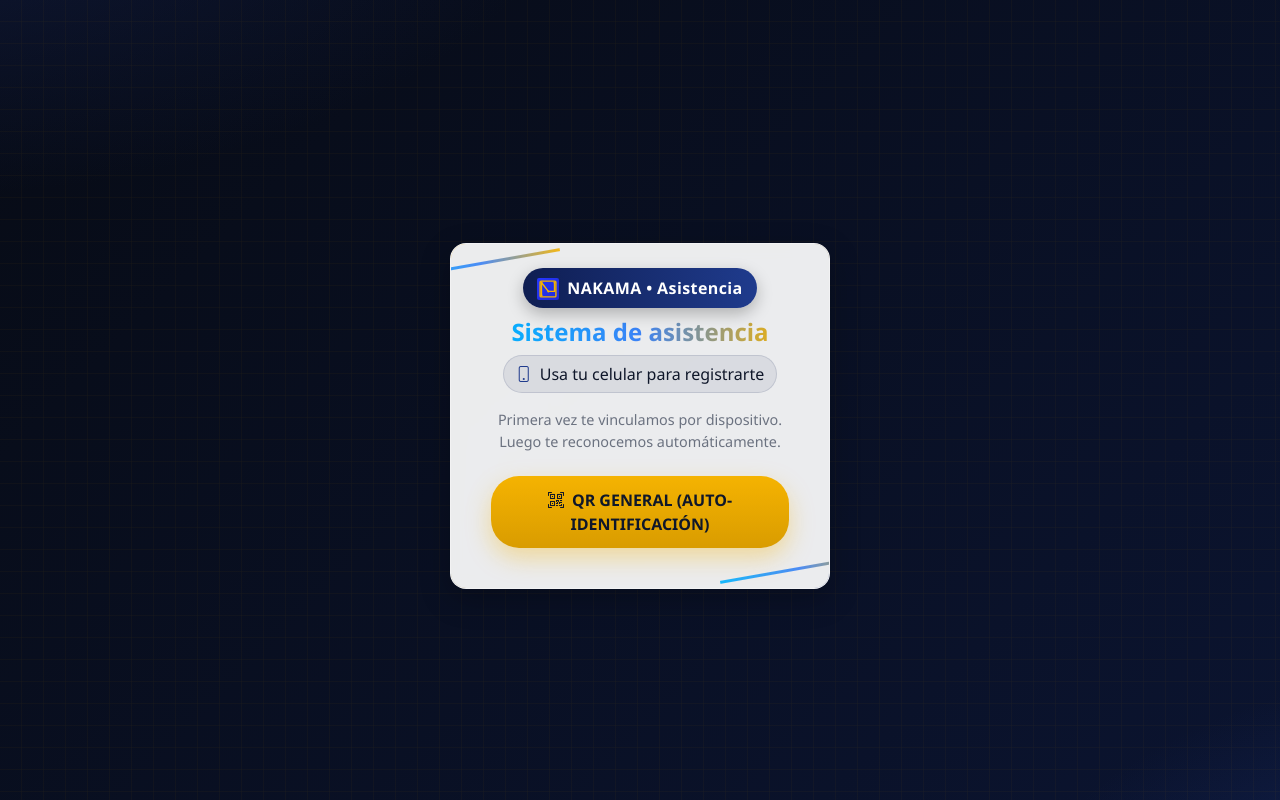
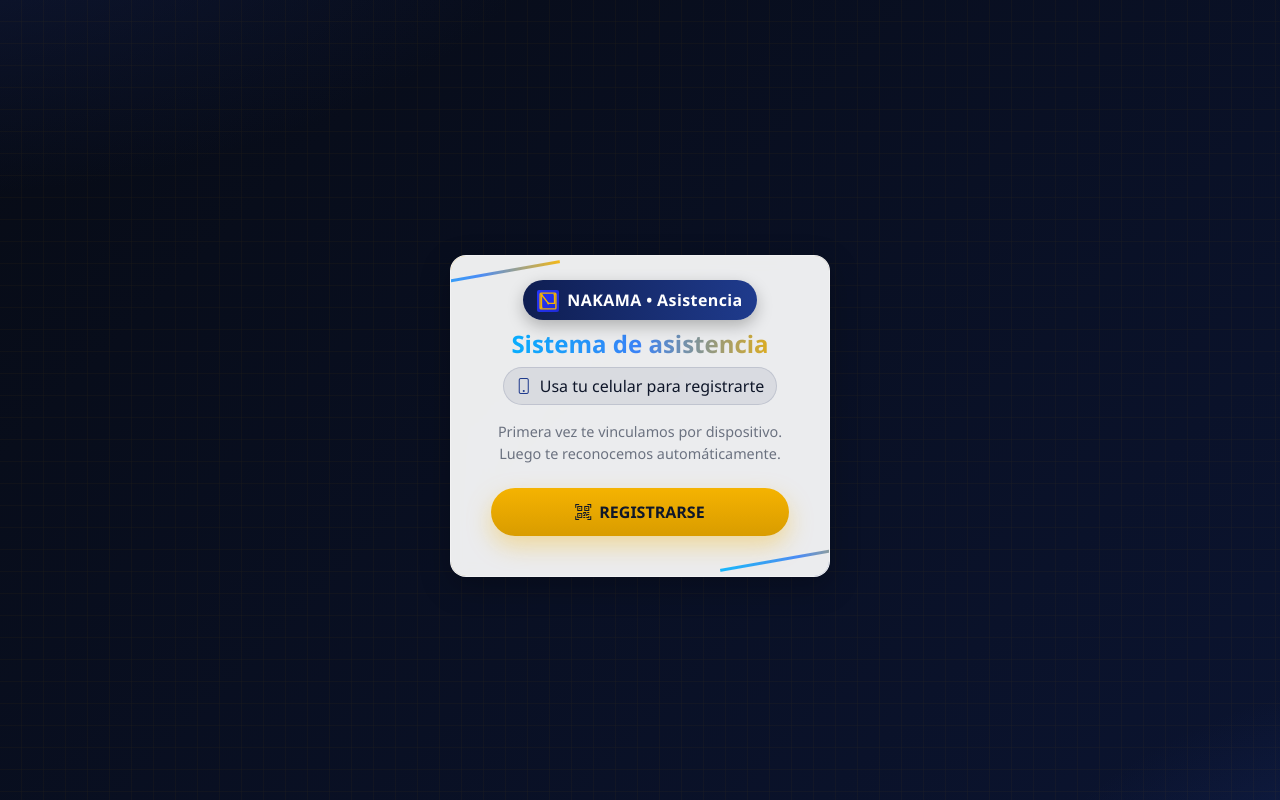
Before and after one commit to ichigo34/asistencia-nakama-service, a Django app: page / in a window 1280 px wide. Run offline with Django 5.2, Linux system fonts and the light colour scheme.

Commit message:
ui: cambiar CTA de inicio a 'REGISTRARSE'

```diff
--- a/app/templates/pagina_principal.html
+++ b/app/templates/pagina_principal.html
@@ -24,7 +24,7 @@
                         </div>
                         <p class="helper-text mb-4">Primera vez te vinculamos por dispositivo. Luego te reconocemos automáticamente.</p>
                         <div class="d-grid gap-2">
-                            <a href="{% url 'identificar_dispositivo' %}" class="btn btn-cta"><i class="bi bi-qr-code-scan me-2"></i>QR general (auto-identificación)</a>
+<a href="{% url 'identificar_dispositivo' %}" class="btn btn-cta"><i class="bi bi-qr-code-scan me-2"></i>REGISTRARSE</a>
                         </div>
                     </div>
                 </div>
```
